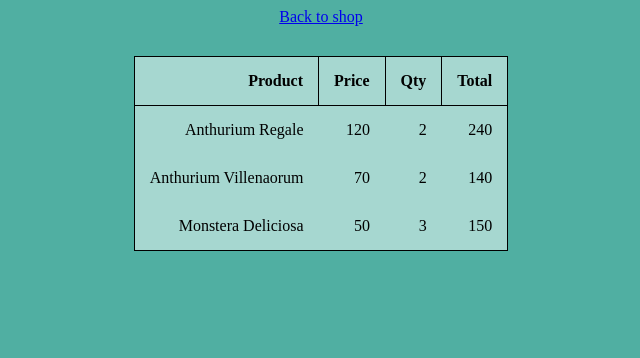
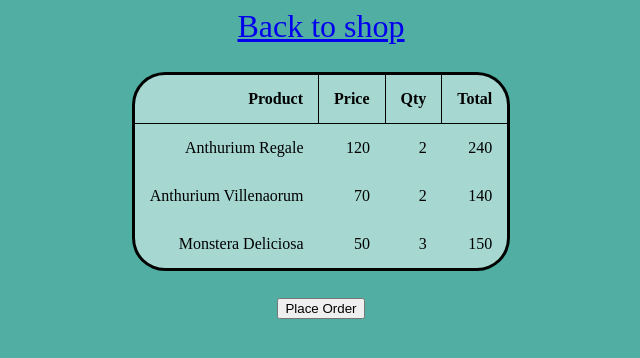
Before and after one commit to kevindo1/lab-06-products-page, a website with bundled scripts: page cart/index.html in a window 1280 px wide. Shown: the whole page, without its empty margins (319-959 px from the left). Built offline with nearby package versions, Linux system fonts and the light colour scheme.

Commit message:
added place order button

```diff
--- a/data/cart.js
+++ b/cart/cart.js
@@ -1,5 +1,5 @@
-import { plants } from './plants.js';
-import { cart } from './cart-data.js'
+import { plants } from '../data/plants.js';
+import { cart } from '../data/cart-data.js'
 import { findById } from '../utilities/findById.js';
 
 const tbody = document.getElementById('table-body');
--- a/cart/index.html
+++ b/cart/index.html
@@ -23,6 +23,7 @@
             <td>$240</td> -->
         </tbody>
     </table>
-    <script type="module" src="../data/cart.js"></script>
+    <button>Place Order</button>
+    <script type="module" src="./cart.js"></script>
 </body>
 </html>
--- a/styles/cart.css
+++ b/styles/cart.css
@@ -6,14 +6,24 @@ body {
     align-items: center;
 }
 
+a {
+    display: flex;
+    margin: auto;
+    font-size: 2rem;
+    justify-content: center;
+}
+
 table {
     border-collapse: collapse;
     background-color: #A6D7D0;
     margin: 30px;
+    border-radius: 30px;
+    border-style: hidden;
+    box-shadow: 0 0 0 3px black;
 }
 
-table, th {
-    border: 1px solid black;
+th {
+    border: 1.5px solid black;
 }
 
 th, td {
```
